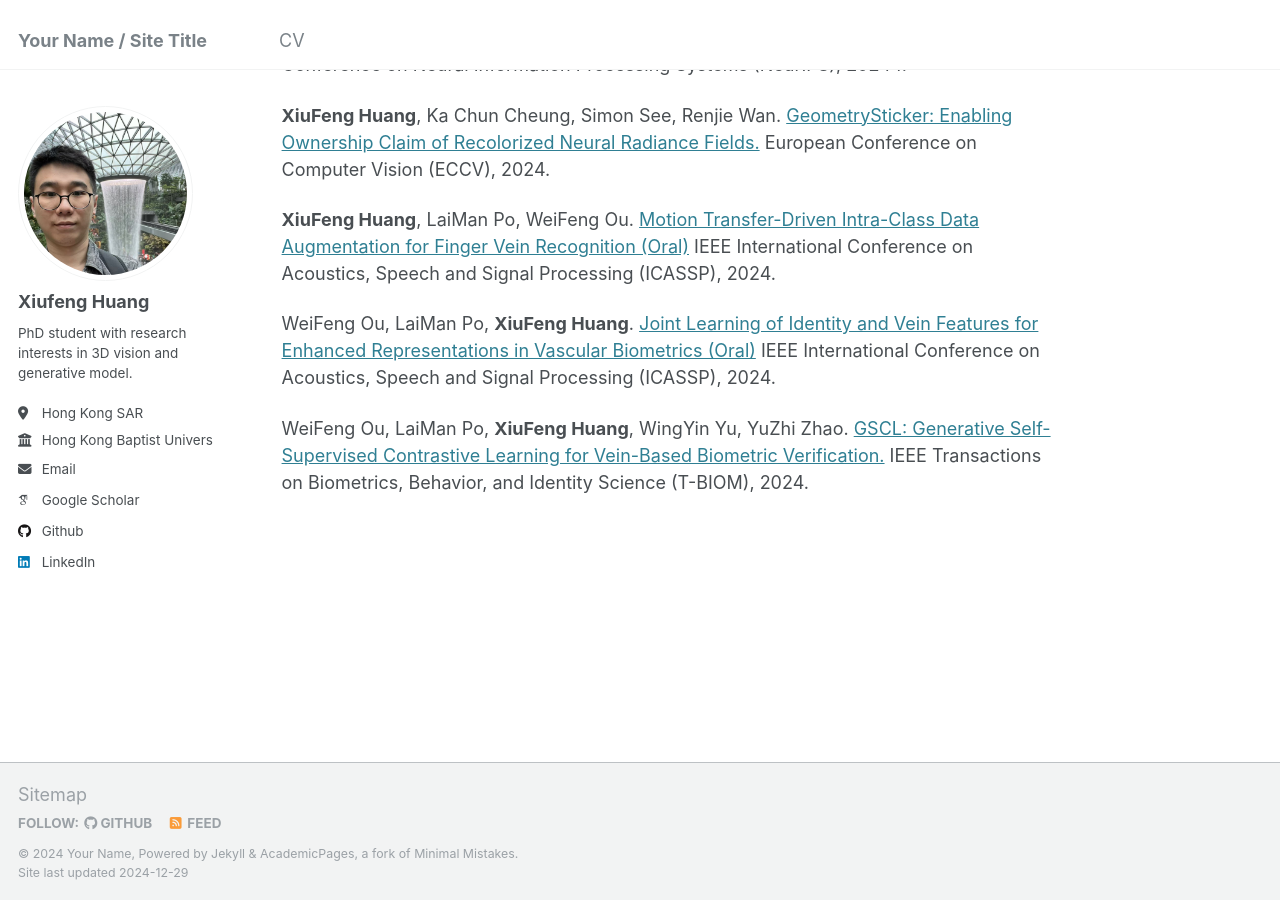
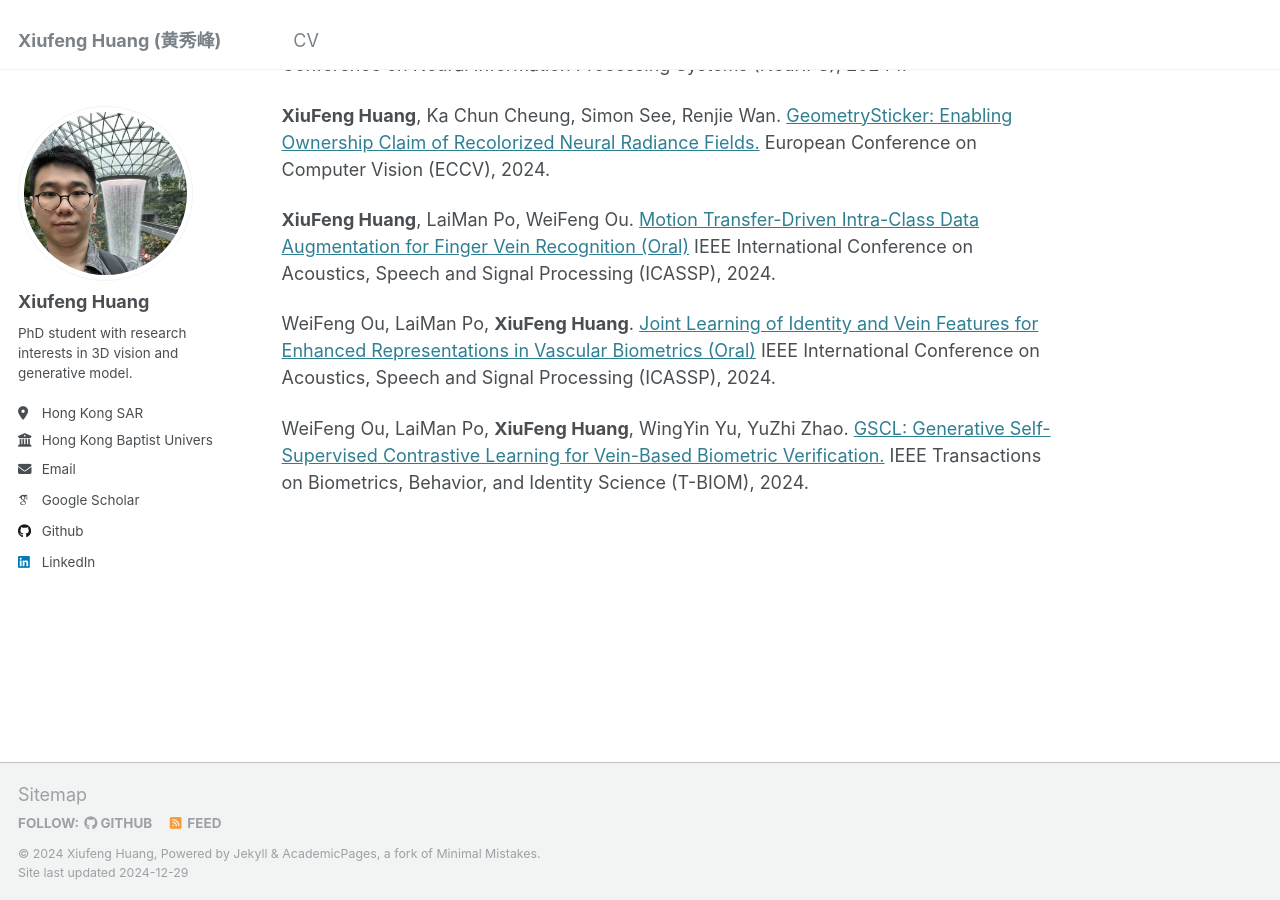
Before and after one commit to kevinhuangxf/kevinhuangxf.github.io, a Jekyll site: the page built from _pages/about.md, in a window 1280 px wide and 900 px high, scrolled down 1001 px. Built offline with Jekyll 4.4.1, drawn with Linux system fonts in a browser that asks for light colours; some web fonts are replaced.

Commit message:
Update _config.yml

```diff
--- a/_config.yml
+++ b/_config.yml
@@ -8,9 +8,9 @@
 
 # Basic Site Settings
 locale                   : "en-US"
-title                    : "Your Name / Site Title"
+title                    : "Xiufeng Huang (黄秀峰)"
 title_separator          : "-"
-name                     : &name "Your Name"
+name                     : &name "Xiufeng Huang"
 description              : &description "personal description"
 url                      : https://kevinhuangxf.github.io # the base hostname & protocol for your site e.g. "https://[your GitHub username].github.io"
 baseurl                  : "" # the subpath of your site, e.g. "/blog"
```
